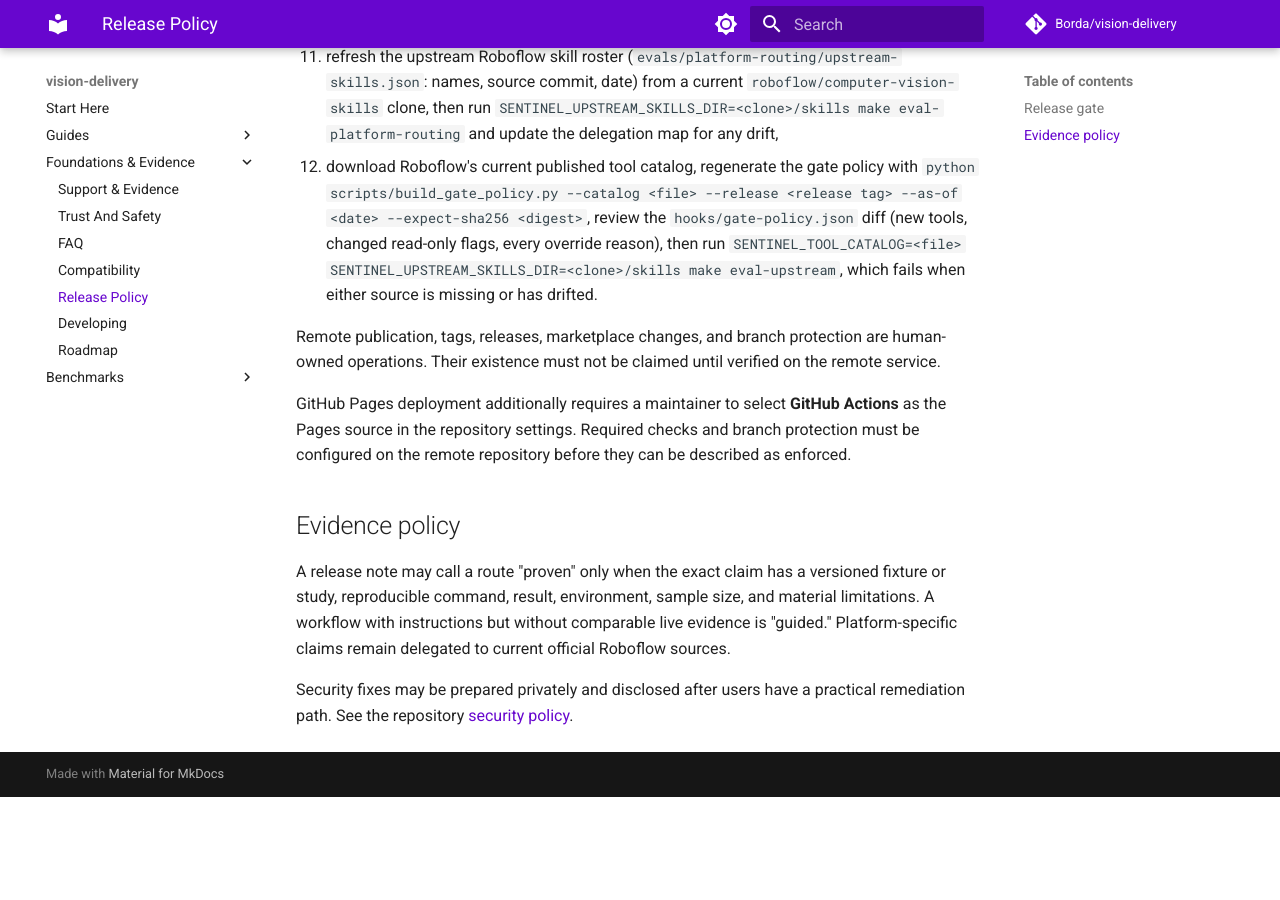
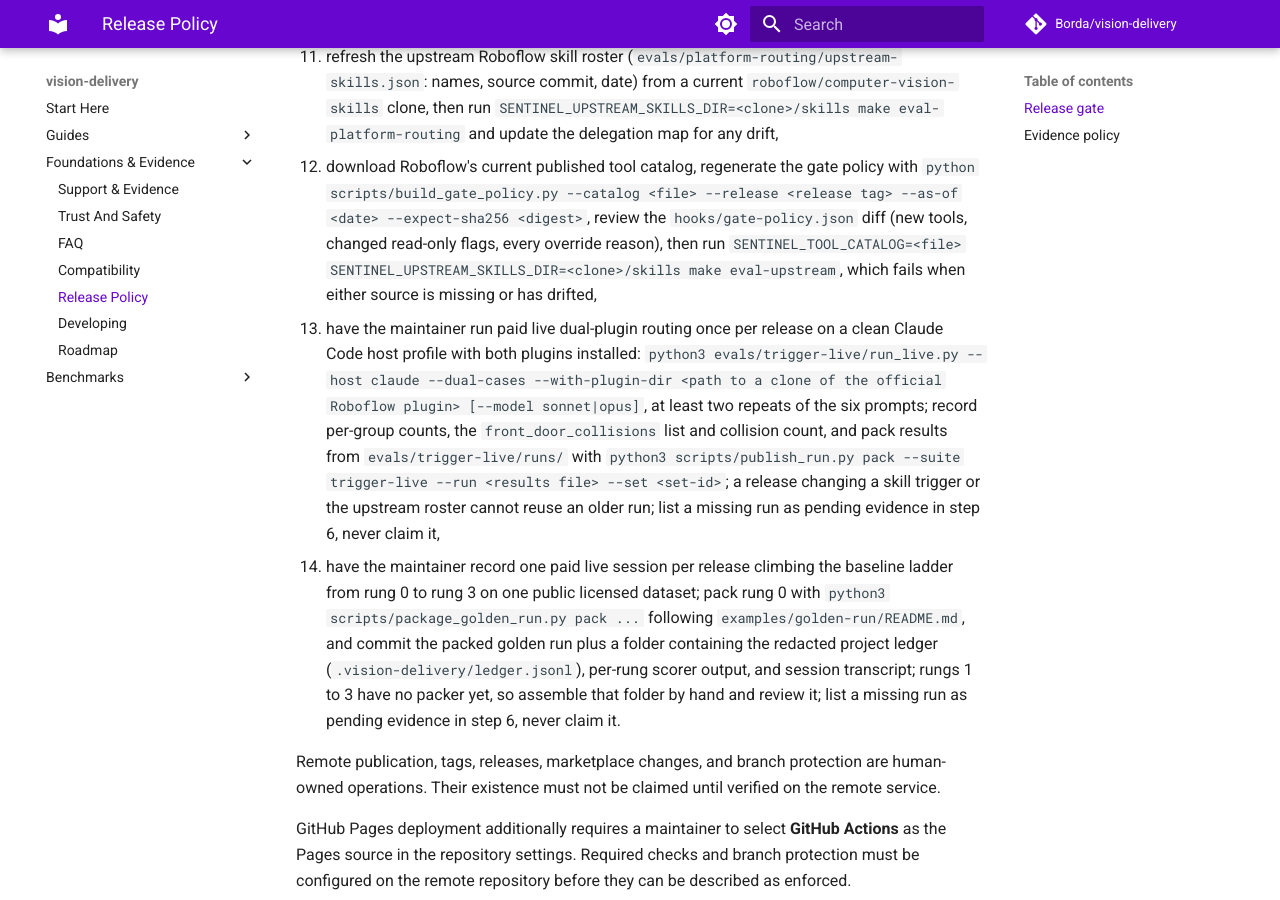
Before and after one commit to Borda/vision-delivery, an MkDocs documentation site: the page built from docs/release-policy.md, in a window 1280 px wide and 900 px high, scrolled down 1001 px. Built offline with MkDocs 1.6.1 and Material for MkDocs 9.7.7, drawn with Linux system fonts in a browser that asks for light colours; comment, search, counter and statistics services are not loaded; before the commit the page ends 1798 px from its top, so only the background shows below that.

Commit message:
docs: release steps for dual run and rung path
- docs/release-policy.md adds two maintainer-run release-gate steps: the paid dual-plugin routing run (run_live.py --dual-cases with a clone of the official Roboflow plugin, results packed with publish_run.py) and a recorded session climbing the baseline ladder from rung 0 to rung 3, with rung 0 packed by package_golden_run.py; a missing run is listed as pending evidence, never claimed
- the rung 0 to 3 step states that rungs 1 to 3 have no packer, so that evidence folder is assembled by hand
- docs/roboflow-skills.md names the dual run command as the way to close the routing item and says no such run is recorded, so the combined install stays supported by design and checked offline, not live-verified
- evals/ab/README.md drops the claim that a scheduled freshness smoke re-records fixtures; fixtures are re-recorded by hand and no scheduled workflow exists

---
Co-authored-by: claude[bot] <209825114+claude[bot]@users.noreply.github.com>
Co-authored-by: Codex <codex@openai.com>

```diff
--- a/docs/release-policy.md
+++ b/docs/release-policy.md
@@ -25,7 +25,9 @@ Before a human publishes a release:
 9. re-run live routing (`make eval-trigger-live`) on the current route set, at least two repeats and on both hosts where available, and record the summary; a release that adds, removes, or rewrites a skill trigger cannot reuse an older run,
 10. triage open outcome reports (`outcome-report` label) and note any that change a support tier,
 11. refresh the upstream Roboflow skill roster (`evals/platform-routing/upstream-skills.json`: names, source commit, date) from a current `roboflow/computer-vision-skills` clone, then run `SENTINEL_UPSTREAM_SKILLS_DIR=<clone>/skills make eval-platform-routing` and update the delegation map for any drift,
-12. download Roboflow's current published tool catalog, regenerate the gate policy with `python scripts/build_gate_policy.py --catalog <file> --release <release tag> --as-of <date> --expect-sha256 <digest>`, review the `hooks/gate-policy.json` diff (new tools, changed read-only flags, every override reason), then run `SENTINEL_TOOL_CATALOG=<file> SENTINEL_UPSTREAM_SKILLS_DIR=<clone>/skills make eval-upstream`, which fails when either source is missing or has drifted.
+12. download Roboflow's current published tool catalog, regenerate the gate policy with `python scripts/build_gate_policy.py --catalog <file> --release <release tag> --as-of <date> --expect-sha256 <digest>`, review the `hooks/gate-policy.json` diff (new tools, changed read-only flags, every override reason), then run `SENTINEL_TOOL_CATALOG=<file> SENTINEL_UPSTREAM_SKILLS_DIR=<clone>/skills make eval-upstream`, which fails when either source is missing or has drifted,
+13. have the maintainer run paid live dual-plugin routing once per release on a clean Claude Code host profile with both plugins installed: `python3 evals/trigger-live/run_live.py --host claude --dual-cases --with-plugin-dir <path to a clone of the official Roboflow plugin> [--model sonnet|opus]`, at least two repeats of the six prompts; record per-group counts, the `front_door_collisions` list and collision count, and pack results from `evals/trigger-live/runs/` with `python3 scripts/publish_run.py pack --suite trigger-live --run <results file> --set <set-id>`; a release changing a skill trigger or the upstream roster cannot reuse an older run; list a missing run as pending evidence in step 6, never claim it,
+14. have the maintainer record one paid live session per release climbing the baseline ladder from rung 0 to rung 3 on one public licensed dataset; pack rung 0 with `python3 scripts/package_golden_run.py pack ...` following `examples/golden-run/README.md`, and commit the packed golden run plus a folder containing the redacted project ledger (`.vision-delivery/ledger.jsonl`), per-rung scorer output, and session transcript; rungs 1 to 3 have no packer yet, so assemble that folder by hand and review it; list a missing run as pending evidence in step 6, never claim it.
 
 Remote publication, tags, releases, marketplace changes, and branch protection are human-owned operations. Their existence must not be claimed until verified on the remote service.
 
```
Also changed, not shown: docs/roboflow-skills.md (+2 -0 lines), evals/ab/README.md (+1 -1 lines).
